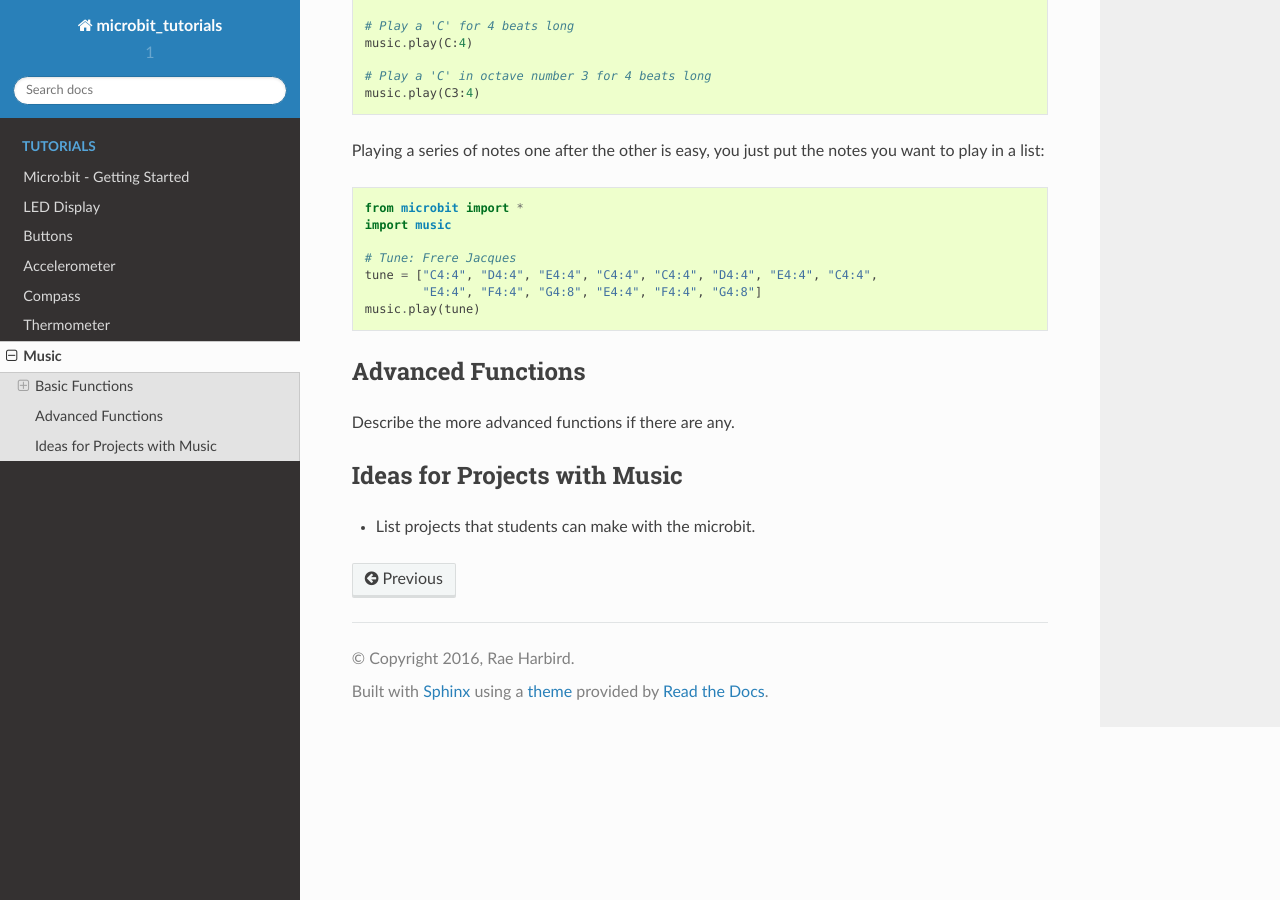
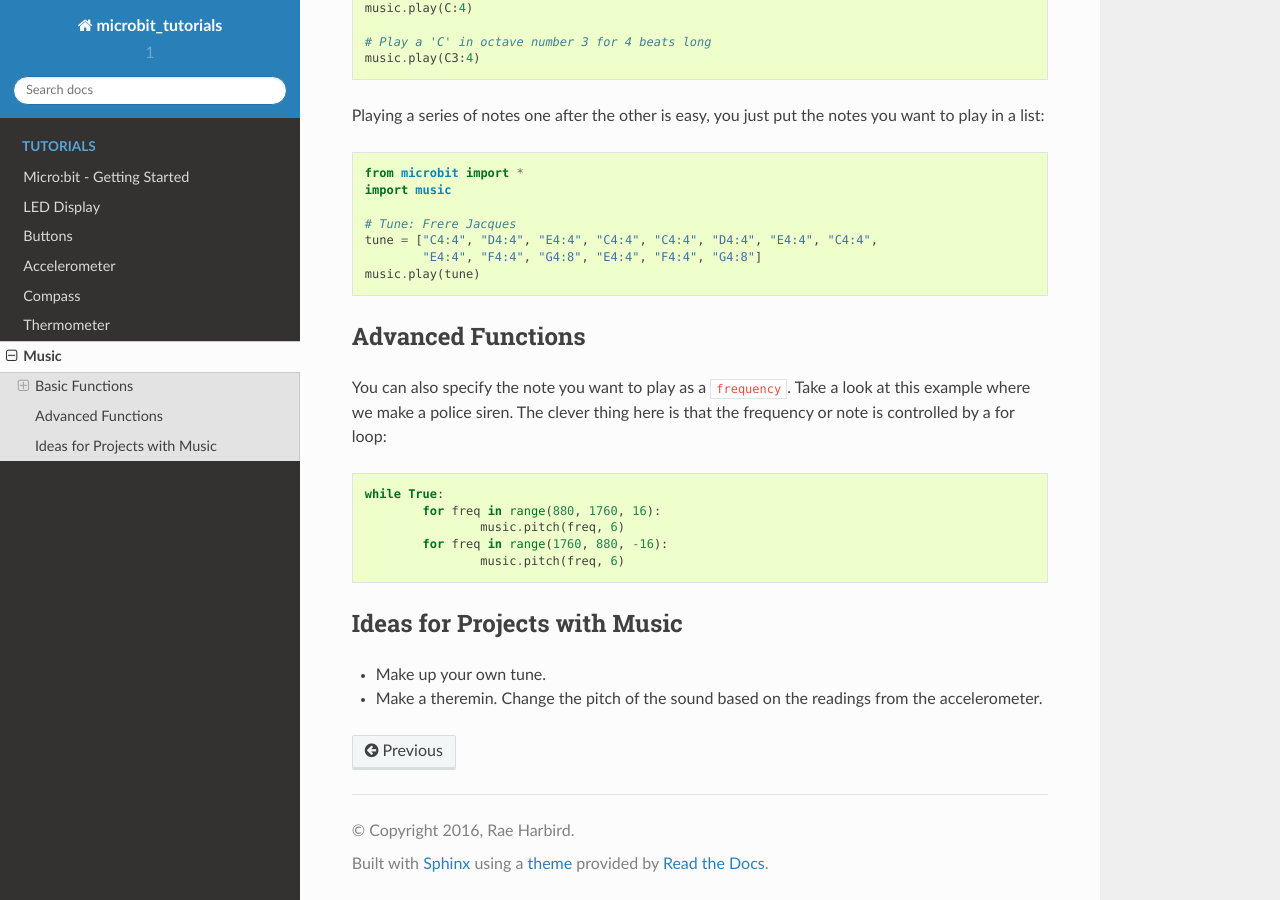
Before and after one commit to rharbird/microbit-challenges, a Sphinx documentation site: the page built from docs/source/tutorials/music.rst, in a window 1280 px wide and 900 px high, scrolled down 1438 px. Built offline with Sphinx 7.4.7 and the Read the Docs theme 2.0.0, drawn with Linux system fonts in a browser that asks for light colours; pages that are not in the unit, such as notebooks, are missing from menus; some of the changed text lies outside the part shown.

Commit message:
Finished music

```diff
--- a/docs/source/tutorials/music.rst
+++ b/docs/source/tutorials/music.rst
@@ -18,11 +18,10 @@ Basic Functions
 Play a tune
 -----------
 Let's play some music::
+	from microbit import *
+	import music
 
-    from microbit import *
-    import music
-
-    music.play(music.NYAN)
+    	music.play(music.NYAN)
 
  **Note:** You must import the ``music`` module to play and control sound.
 
@@ -65,9 +64,19 @@ Playing a series of notes one after the other is easy, you just put the notes yo
 
 
 Advanced Functions
-================
-Describe the more advanced functions if there are any.
+===================
+You can also specify the note you want to play as a ``frequency``. Take a look at this example where we make a police siren. The clever thing here is that the
+frequency or note is controlled by a for loop::
+
+
+	while True:
+		for freq in range(880, 1760, 16):
+		        music.pitch(freq, 6)
+		for freq in range(1760, 880, -16):
+			music.pitch(freq, 6)
+
 
 Ideas for Projects with Music
-===================================
-* List projects that students can make with the microbit.
+==============================
+* Make up your own tune.
+* Make a theremin. Change the pitch of the sound based on the readings from the accelerometer.
```
